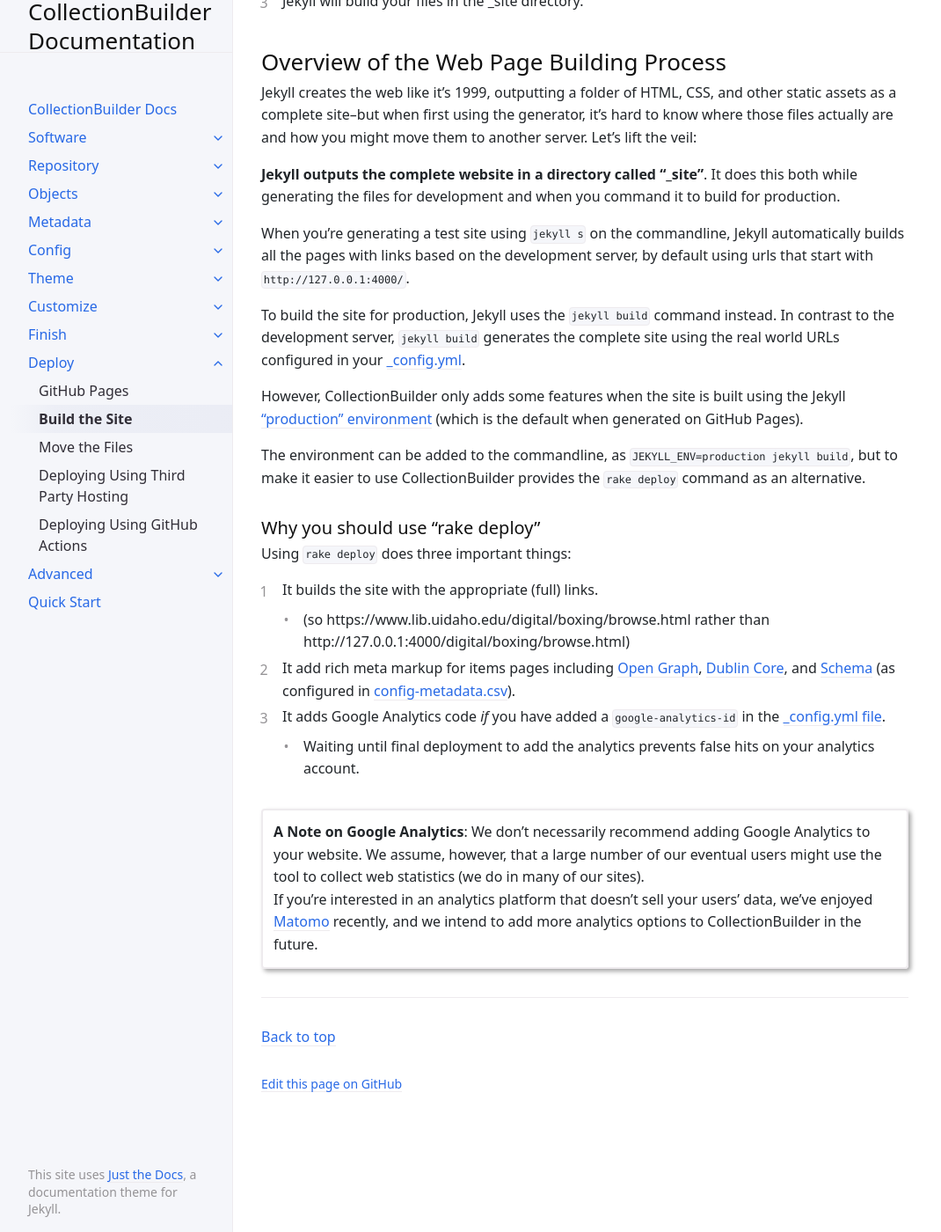
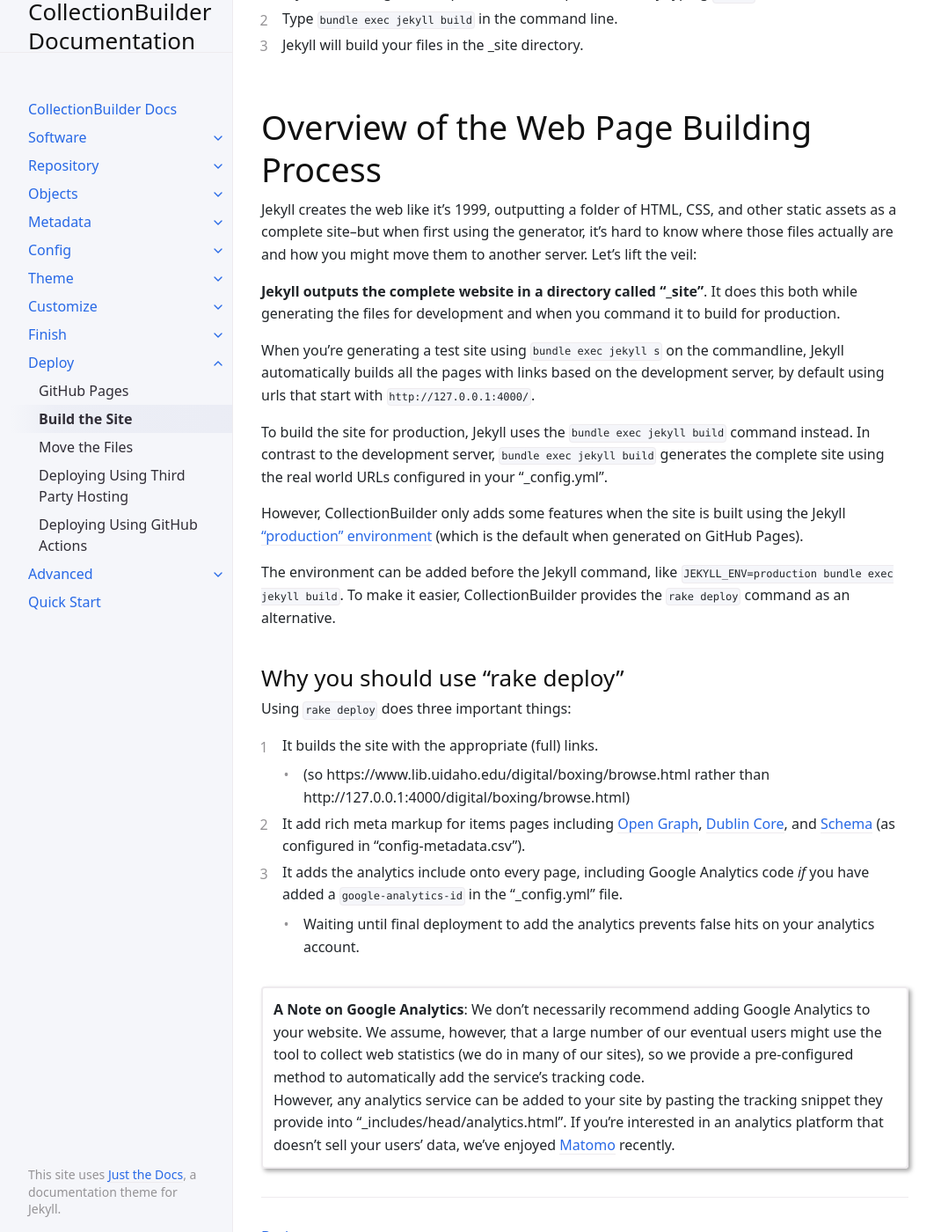
Before and after one commit to CollectionBuilder/cb-docs, a Jekyll site: the page built from docs/08_deploy/build.md, in a window 1280 px wide and 1400 px high, scrolled down 468 px. Shown: the whole window at 88% size, without its empty margins (107-1177 px from the left). Built offline with Jekyll 4.4.1, drawn with Linux system fonts in a browser that asks for light colours.

Commit message:
adding some bundle exec action

```diff
--- a/docs/08_deploy/build.md
+++ b/docs/08_deploy/build.md
@@ -8,46 +8,48 @@ nav_order: 2
 
 # Building the Site
 
-### Build using "rake deploy"
+## Build using "rake deploy"
 
 1. If you're running a development server, stop the server by typing `CTRL C` in the terminal.
 2. Type `rake deploy` in the command line.
 3. Jekyll will build your files in the _site directory.
 
-#### Build using "jekyll build" (not recommended)
+## Build using "jekyll build" (not recommended)
 
 1. If you're running a development server, stop the server by typing `CTRL C` in the terminal.
-2. Type `jekyll build` in the command line.
+2. Type `bundle exec jekyll build` in the command line.
 3. Jekyll will build your files in the _site directory.
 
-
-## Overview of the Web Page Building Process
+# Overview of the Web Page Building Process
 
 Jekyll creates the web like it's 1999, outputting a folder of HTML, CSS, and other static assets as a complete site--but when first using the generator, it's hard to know where those files actually are and how you might move them to another server.
 Let's lift the veil:
 
-**Jekyll outputs the complete website in a directory called "_site"**. It does this both while generating the files for development and when you command it to build for production.
+**Jekyll outputs the complete website in a directory called "_site"**.
+It does this both while generating the files for development and when you command it to build for production.
 
-When you're generating a test site using `jekyll s` on the commandline, Jekyll automatically builds all the pages with links based on the development server, by default using urls that start with `http://127.0.0.1:4000/`.
+When you're generating a test site using `bundle exec jekyll s` on the commandline, Jekyll automatically builds all the pages with links based on the development server, by default using urls that start with `http://127.0.0.1:4000/`.
 
-To build the site for production, Jekyll uses the `jekyll build` command instead.
-In contrast to the development server, `jekyll build` generates the complete site using the real world URLs configured in your [_config.yml](config.html#url).
+To build the site for production, Jekyll uses the `bundle exec jekyll build` command instead.
+In contrast to the development server, `bundle exec jekyll build` generates the complete site using the real world URLs configured in your "_config.yml".
 
 However, CollectionBuilder only adds some features when the site is built using the Jekyll ["production" environment](https://jekyllrb.com/docs/configuration/environments/){:target="_blank" rel="noopener"} (which is the default when generated on GitHub Pages).
 
-The environment can be added to the commandline, as `JEKYLL_ENV=production jekyll build`, but to make it easier to use CollectionBuilder provides the `rake deploy` command as an alternative.
+The environment can be added before the Jekyll command, like `JEKYLL_ENV=production bundle exec jekyll build`.
+To make it easier, CollectionBuilder provides the `rake deploy` command as an alternative.
 
-### Why you should use "rake deploy"
+## Why you should use "rake deploy"
 
 Using `rake deploy` does three important things:
 
 1. It builds the site with the appropriate (full) links.
     - (so https://www.lib.uidaho.edu/digital/boxing/browse.html rather than http://127.0.0.1:4000/digital/boxing/browse.html)
-2. It add rich meta markup for items pages including [Open Graph](https://opengraphprotocol.org/){:target='_blank' rel='noopener'}, [Dublin Core](https://www.dublincore.org/specifications/dublin-core/dcmi-terms/){:target='_blank' rel='noopener'}, and [Schema](https://schema.org/){:target='_blank' rel='noopener'} (as configured in [config-metadata.csv](customize.html#config-metadata)).
-3. It adds Google Analytics code *if* you have added a `google-analytics-id` in the [_config.yml file](config.html#additional).
+2. It add rich meta markup for items pages including [Open Graph](https://opengraphprotocol.org/){:target='_blank' rel='noopener'}, [Dublin Core](https://www.dublincore.org/specifications/dublin-core/dcmi-terms/){:target='_blank' rel='noopener'}, and [Schema](https://schema.org/){:target='_blank' rel='noopener'} (as configured in "config-metadata.csv").
+3. It adds the analytics include onto every page, including Google Analytics code *if* you have added a `google-analytics-id` in the "_config.yml" file.
     - Waiting until final deployment to add the analytics prevents false hits on your analytics account.
 
 {:.alert}
 **A Note on Google Analytics**: We don't necessarily recommend adding Google Analytics to your website.
-We assume, however, that a large number of our eventual users might use the tool to collect web statistics (we do in many of our sites). <br>
-If you're interested in an analytics platform that doesn't sell your users' data, we've enjoyed [Matomo](https://matomo.org/){:target='_blank' rel='noopener'} recently, and we intend to add more analytics options to CollectionBuilder in the future.
+We assume, however, that a large number of our eventual users might use the tool to collect web statistics (we do in many of our sites), so we provide a pre-configured method to automatically add the service's tracking code. <br>
+However, any analytics service can be added to your site by pasting the tracking snippet they provide into "_includes/head/analytics.html".
+If you're interested in an analytics platform that doesn't sell your users' data, we've enjoyed [Matomo](https://matomo.org/){:target='_blank' rel='noopener'} recently.
```
Also changed, not shown: docs/01_software/jekyll.md (+5 -1 lines), docs/02_repository/generate.md (+6 -6 lines), docs/04_config/additional.md (+4 -2 lines), docs/quickstart.md (+2 -2 lines), README.md.
